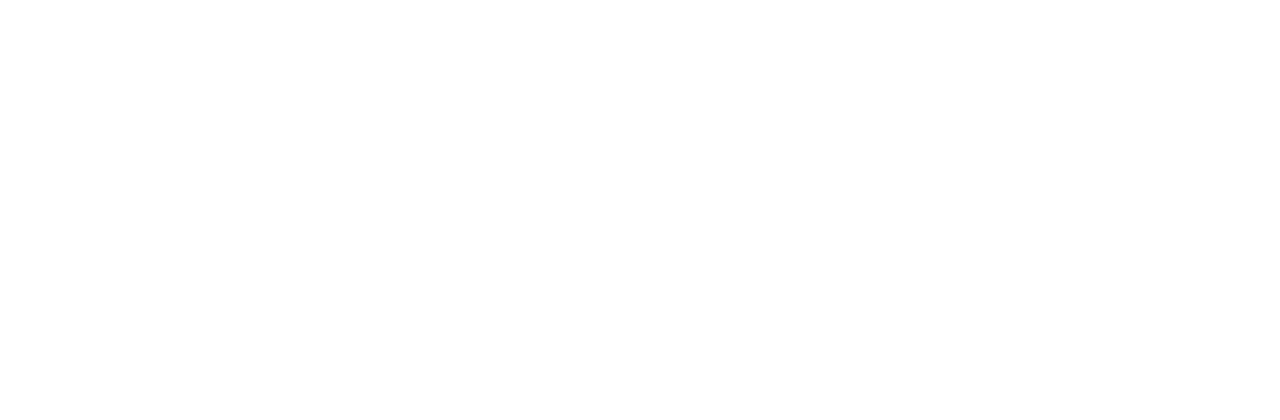
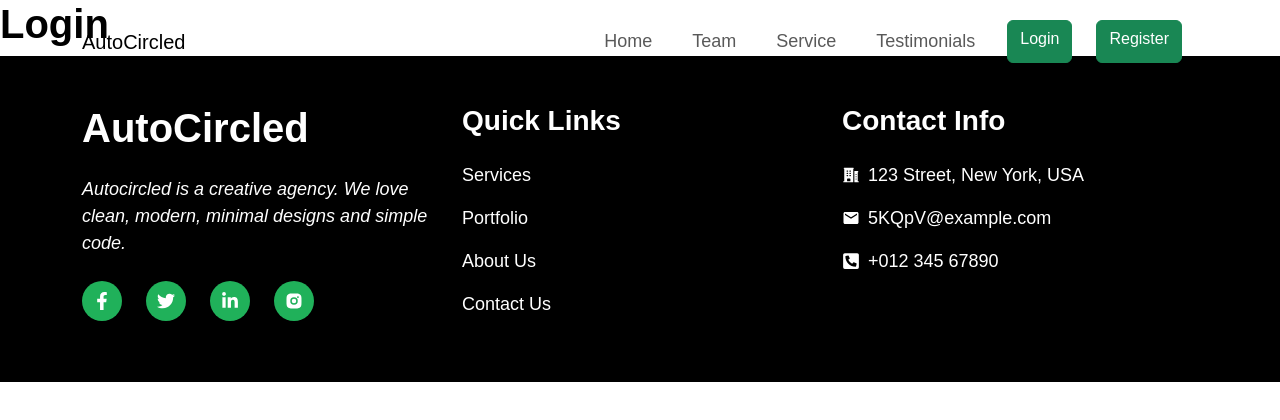
Before and after one commit to autocircled/module-14-assignment, a React (Vite) app: page /login in a window 1280 px wide. Before the commit this address had no page. Shown: the top 420 px of the page. Built offline with nearby package versions, Linux system fonts and the light colour scheme.

Commit message:
all pages created

```diff
--- a/src/App.jsx
+++ b/src/App.jsx
@@ -1,11 +1,21 @@
 import { BrowserRouter, Route, Routes } from 'react-router-dom'
 import HomePage from './pages/HomePage'
+import TeamPage from './pages/TeamPage'
+import ServicePage from './pages/ServicePage'
+import TestimonialsPage from './pages/TestimonialsPage'
+import LoginPage from './pages/LoginPage'
+import RegisterPage from './pages/RegisterPage'
 
 const App = () => {
   return (
     <BrowserRouter>
       <Routes>
         <Route path='/' element={<HomePage />} />
+        <Route path='/team' element={<TeamPage />} />
+        <Route path='/service' element={<ServicePage />} />
+        <Route path='/testimonials' element={<TestimonialsPage />} />
+        <Route path='/login' element={<LoginPage />} />
+        <Route path='/register' element={<RegisterPage />} />
       </Routes>
     </BrowserRouter>
   )
--- /dev/null
+++ b/src/pages/LoginPage.jsx
@@ -0,0 +1,18 @@
+import AppNavBar from '../components/AppNavBar'
+import Footer from '../components/Footer'
+
+const LoginPage = () => {
+    return (
+        <>
+            <AppNavBar />
+            <div>
+                <h1>Login</h1>
+            </div>
+            <Footer />
+
+
+        </>
+    )
+}
+
+export default LoginPage
--- /dev/null
+++ b/src/pages/RegisterPage.jsx
@@ -0,0 +1,19 @@
+import AppNavBar from '../components/AppNavBar'
+import Footer from '../components/Footer'
+
+const RegisterPage = () => {
+    return (
+        <>
+            <AppNavBar />
+            <div>
+                <h1>Register</h1>
+            </div>
+            <Footer />
+
+
+        </>
+
+    )
+}
+
+export default RegisterPage
--- /dev/null
+++ b/src/pages/ServicePage.jsx
@@ -0,0 +1,18 @@
+import AppNavBar from '../components/AppNavBar'
+import Footer from '../components/Footer'
+
+const ServicePage = () => {
+    return (
+        <>
+            <AppNavBar />
+            <div>
+                <h1>Service</h1>
+            </div>
+            <Footer />
+
+
+        </>
+    )
+}
+
+export default ServicePage
--- /dev/null
+++ b/src/pages/TeamPage.jsx
@@ -0,0 +1,18 @@
+import AppNavBar from '../components/AppNavBar'
+import Footer from '../components/Footer'
+
+const TeamPage = () => {
+    return (
+        <>
+            <AppNavBar />
+            <div>
+                <h1>Team</h1>
+            </div>
+            <Footer />
+
+
+        </>
+    )
+}
+
+export default TeamPage
--- /dev/null
+++ b/src/pages/TestimonialsPage.jsx
@@ -0,0 +1,18 @@
+import AppNavBar from '../components/AppNavBar'
+import Footer from '../components/Footer'
+
+const TestimonialsPage = () => {
+    return (
+        <>
+            <AppNavBar />
+            <div>
+                <h1>Testimonials</h1>
+            </div>
+            <Footer />
+
+
+        </>
+    )
+}
+
+export default TestimonialsPage
```
